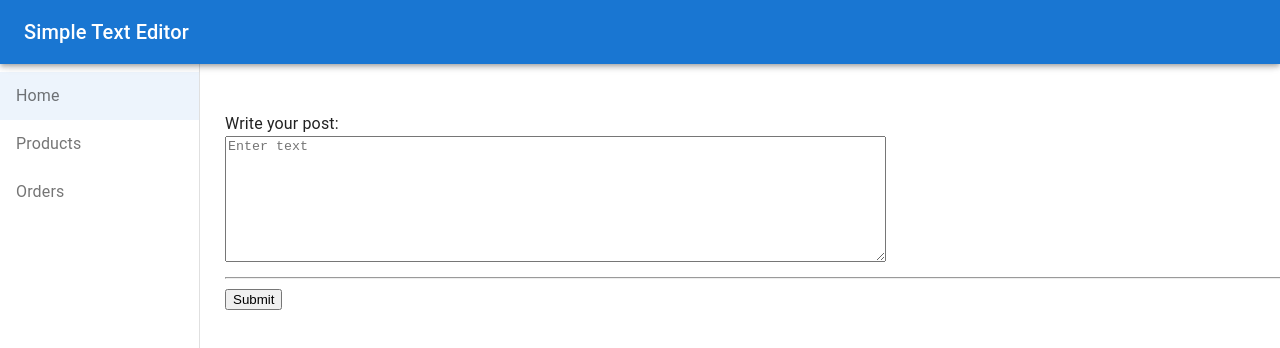
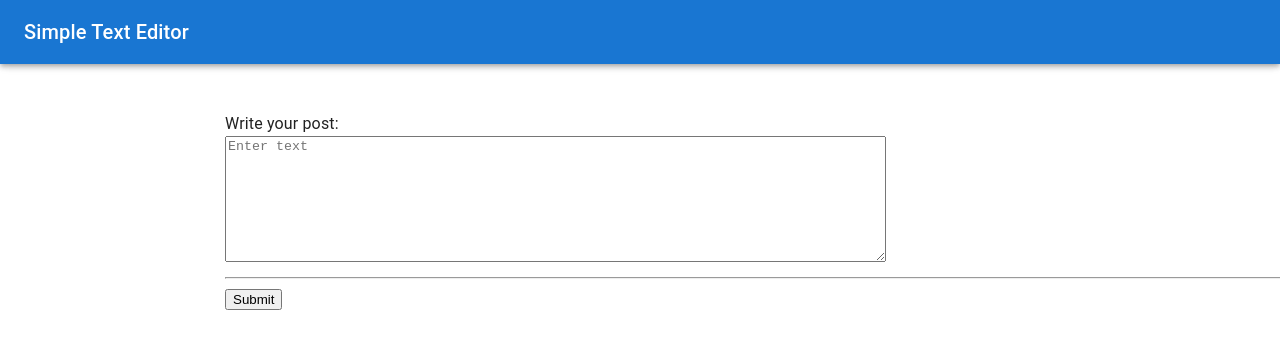
Before and after one commit to gcheng720/test, a React (Create React App) app in the folder react-app/: page / in a window 1280 px wide. Shown: the top 348 px of the page. Built offline with nearby package versions, Linux system fonts and the light colour scheme.

Commit message:
remove page navigation

```diff
--- a/react-app/src/components/ClippedDrawer/index.js
+++ b/react-app/src/components/ClippedDrawer/index.js
@@ -15,14 +15,10 @@ limitations under the License.
 */
 import React from "react";
 import {
-  Drawer,
   AppBar,
   CssBaseline,
   Toolbar,
-  List,
   Typography,
-  ListItem,
-  ListItemText,
   Box,
 } from "@mui/material";
 
@@ -30,17 +26,11 @@ import {
   BrowserRouter as Router,
   Route,
   Switch,
-  NavLink,
 } from "react-router-dom";
 
 //Import Pages
 import Home from "../../pages/Home";
-import Products from "../../pages/Products";
-import Orders from "../../pages/Orders";
-import OrderDetails from "../../pages/OrderDetails";
 import NotFound from "../../pages/NotFound";
-
-const drawerWidth = 200;
 
 export default function ClippedDrawer() {
   return (
@@ -59,61 +49,11 @@ export default function ClippedDrawer() {
             </Typography>
           </Toolbar>
         </AppBar>
-        <Drawer
-          variant="permanent"
-          sx={{
-            width: drawerWidth,
-            flexShrink: 0,
-            [`& .MuiDrawer-paper`]: {
-              width: drawerWidth,
-              boxSizing: "border-box",
-            },
-          }}
-        >
-          <Toolbar />
-          <List>
-            <ListItem
-              component={NavLink}
-              exact
-              sx={{ color: "rgba(0, 0, 0, 0.54)" }}
-              activeClassName="Mui-selected"
-              to="/"
-            >
-              <ListItemText primary="Home" />
-            </ListItem>{" "}
-            <ListItem
-              component={NavLink}
-              exact
-              sx={{ color: "rgba(0, 0, 0, 0.54)" }}
-              activeClassName="Mui-selected"
-              to="/products"
-            >
-              <ListItemText primary="Products" />
-            </ListItem>{" "}
-            <ListItem
-              component={NavLink}
-              sx={{ color: "rgba(0, 0, 0, 0.54)" }}
-              activeClassName="Mui-selected"
-              to="/orders"
-            >
-              <ListItemText primary="Orders" />
-            </ListItem>
-          </List>
-        </Drawer>
         <Box component="main" sx={{ flexGrow: 1, p: 3 }}>
           <Toolbar />
           <Switch>
             <Route exact path="/">
               <Home />
-            </Route>
-            <Route exact path="/products">
-              <Products />
-            </Route>
-            <Route path="/orders/:id">
-              <OrderDetails />
-            </Route>
-            <Route path="/orders">
-              <Orders />
             </Route>
             <Route>
               <NotFound />
```
